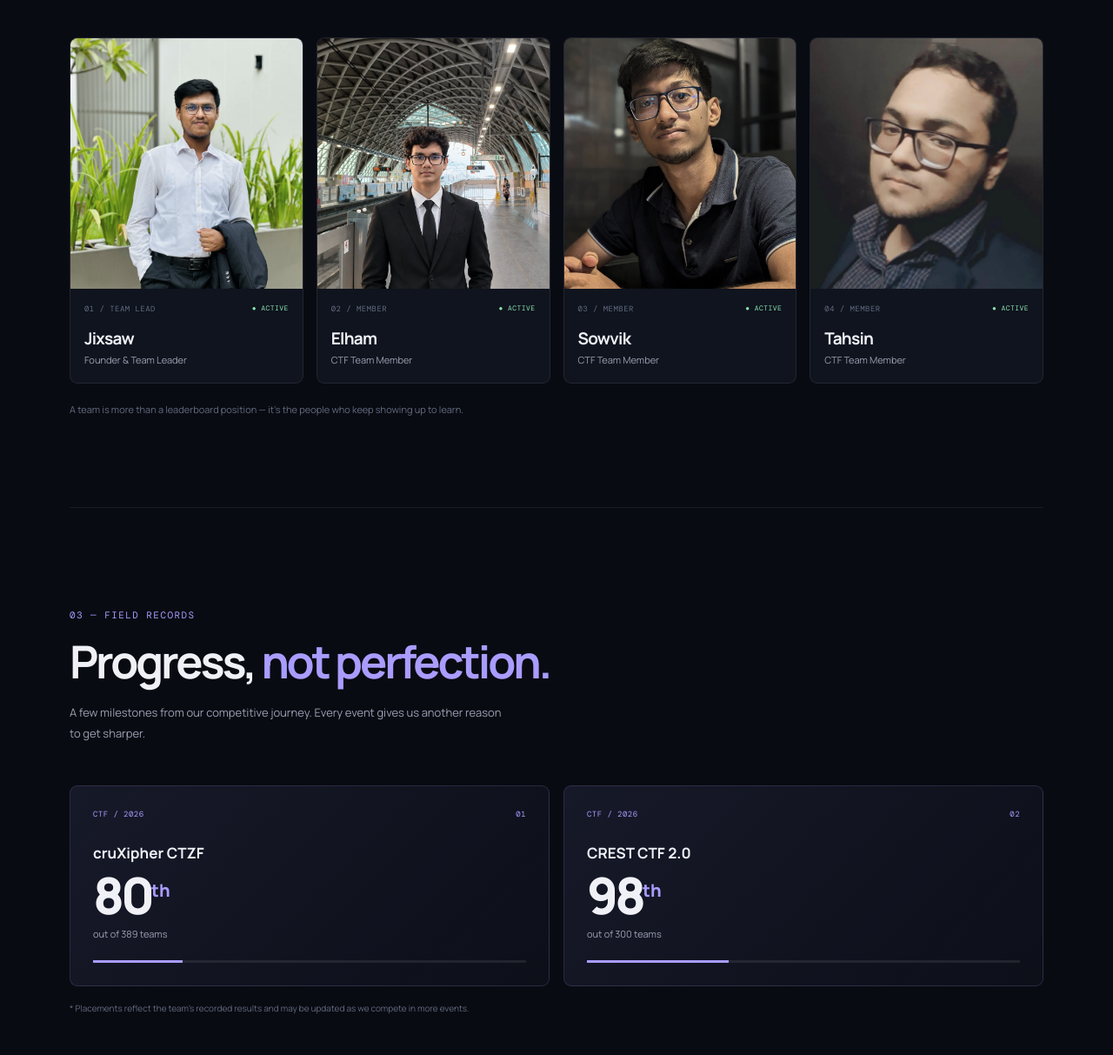
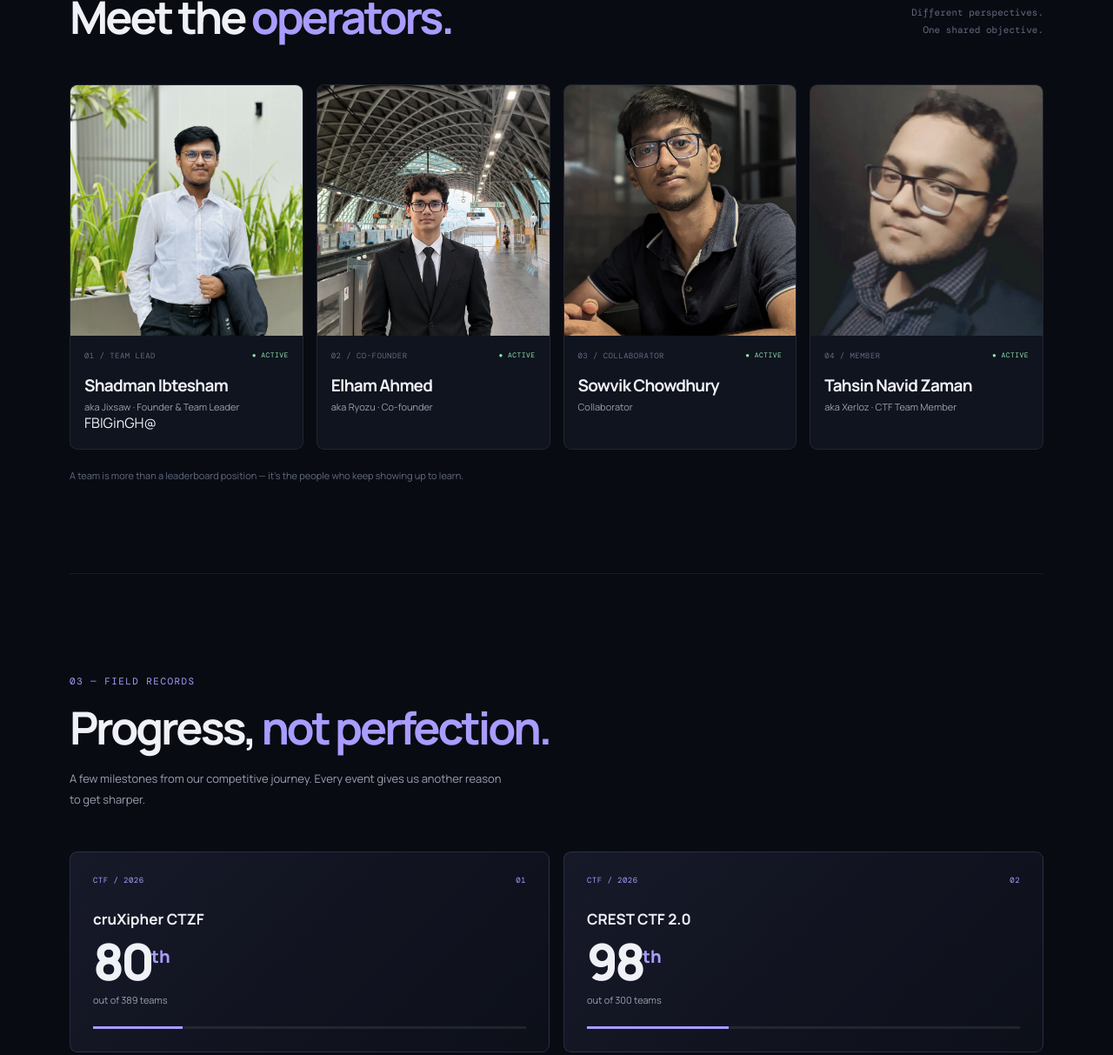
Before and after one commit to Jixsaw79/Z-Society, a plain HTML site: page index.html in a window 1280 px wide. Shown: the part 1571-2784 px from the top of the page at 87% size. Drawn offline with nearby package versions, Linux system fonts and the light colour scheme.

Commit message:
Update team profiles and CTF records

```diff
--- a/index.html
+++ b/index.html
@@ -21,6 +21,7 @@
   </header>
 
   <main>
+    <p class="access-granted wrap" aria-label="root access granted">root access granted<span class="cursor" aria-hidden="true"></span></p>
     <section class="hero wrap" id="home">
       <div class="hero-copy">
         <p class="eyebrow"><i></i> INDEPENDENT CTF TEAM</p>
@@ -51,10 +52,10 @@
     <section class="wrap section" id="members">
       <div class="heading-row"><div><p class="eyebrow">02 — THE PEOPLE</p><h2>Meet the <span>operators.</span></h2></div><p class="side-note">Different perspectives.<br>One shared objective.</p></div>
       <div class="member-grid">
-        <article class="member"><div class="portrait"><img src="Jixsaw.jpg" alt="Jixsaw"></div><div class="member-info"><div class="meta"><span>01 / TEAM LEAD</span><span class="active">● ACTIVE</span></div><h3>Jixsaw</h3><p>Founder &amp; Team Leader</p></div></article>
-        <article class="member"><div class="portrait"><img src="Elham.png" alt="Elham"></div><div class="member-info"><div class="meta"><span>02 / MEMBER</span><span class="active">● ACTIVE</span></div><h3>Elham</h3><p>CTF Team Member</p></div></article>
-        <article class="member"><div class="portrait"><img src="Sowvik.jpg" alt="Sowvik"></div><div class="member-info"><div class="meta"><span>03 / MEMBER</span><span class="active">● ACTIVE</span></div><h3>Sowvik</h3><p>CTF Team Member</p></div></article>
-        <article class="member"><div class="portrait"><img src="Tahsin.png" alt="Tahsin"></div><div class="member-info"><div class="meta"><span>04 / MEMBER</span><span class="active">● ACTIVE</span></div><h3>Tahsin</h3><p>CTF Team Member</p></div></article>
+        <article class="member"><div class="portrait"><img src="Jixsaw.jpg" alt="Shadman Ibtesham, aka Jixsaw"></div><div class="member-info"><div class="meta"><span>01 / TEAM LEAD</span><span class="active">● ACTIVE</span></div><h3>Shadman Ibtesham</h3><p>aka <span class="handle">Jixsaw</span> · Founder &amp; Team Leader</p><div class="member-socials" aria-label="Jixsaw social links"><a href="https://www.facebook.com/Jixsaw79" target="_blank" rel="noopener noreferrer" aria-label="Facebook">FB</a><a href="https://www.instagram.com/_jix.saw_/" target="_blank" rel="noopener noreferrer" aria-label="Instagram">IG</a><a href="https://www.linkedin.com/in/shadman-ibtesham-665b70440/" target="_blank" rel="noopener noreferrer" aria-label="LinkedIn">in</a><a href="https://github.com/Jixsaw79" target="_blank" rel="noopener noreferrer" aria-label="GitHub">GH</a><a href="mailto:shadmanibtesham79@gmail.com" aria-label="Email">@</a></div></div></article>
+        <article class="member"><div class="portrait"><img src="Elham.png" alt="Elham Ahmed, aka Ryozu"></div><div class="member-info"><div class="meta"><span>02 / CO-FOUNDER</span><span class="active">● ACTIVE</span></div><h3>Elham Ahmed</h3><p>aka <span class="handle">Ryozu</span> · Co-founder</p></div></article>
+        <article class="member"><div class="portrait"><img src="Sowvik.jpg" alt="Sowvik Chowdhury"></div><div class="member-info"><div class="meta"><span>03 / COLLABORATOR</span><span class="active">● ACTIVE</span></div><h3>Sowvik Chowdhury</h3><p>Collaborator</p></div></article>
+        <article class="member"><div class="portrait"><img src="Tahsin.png" alt="Tahsin Navid Zaman, aka Xerloz"></div><div class="member-info"><div class="meta"><span>04 / MEMBER</span><span class="active">● ACTIVE</span></div><h3>Tahsin Navid Zaman</h3><p>aka <span class="handle">Xerloz</span> · CTF Team Member</p></div></article>
       </div>
       <p class="member-note">A team is more than a leaderboard position — it's the people who keep showing up to learn.</p>
     </section>
@@ -65,12 +66,13 @@
       <div class="record-grid">
         <article class="record"><div class="meta"><span>CTF / 2026</span><span>01</span></div><h3>cruXipher CTZF</h3><div class="rank">80<sup>th</sup></div><p>out of 389 teams</p><div class="bar"><i style="width:20.6%"></i></div></article>
         <article class="record"><div class="meta"><span>CTF / 2026</span><span>02</span></div><h3>CREST CTF 2.0</h3><div class="rank">98<sup>th</sup></div><p>out of 300 teams</p><div class="bar"><i style="width:32.7%"></i></div></article>
+        <article class="record"><div class="meta"><span>CTF / 2026</span><span>03</span></div><h3>DEADFACE CTF</h3><div class="participation">PARTICIPATED</div><p>Competed in DEADFACE CTF 2026 and earned a competitor certificate.</p><div class="record-note">CYBER HACKTICS</div></article>
       </div>
       <p class="fine-print">* Placements reflect the team's recorded results and may be updated as we compete in more events.</p>
     </section>
 
     <section class="closing">
-      <div class="wrap closing-inner"><p class="eyebrow">04 — NEXT CHALLENGE</p><h2>The next flag<br>is <span>waiting.</span></h2><p>Keep learning. Keep questioning. Keep hacking ethically.</p><a class="button" href="https://github.com/Jixsaw79/Z-Society" target="_blank" rel="noopener noreferrer">Find us on GitHub ↗</a></div>
+      <div class="wrap closing-inner"><p class="eyebrow">04 — NEXT CHALLENGE</p><h2>The next flag<br>is <span>waiting.</span></h2><p>Keep learning. Keep questioning. Keep hacking ethically.</p></div>
       <div class="binary" aria-hidden="true">01011010<br>01010011<br>01001111<br>01000011</div>
     </section>
   </main>
```
